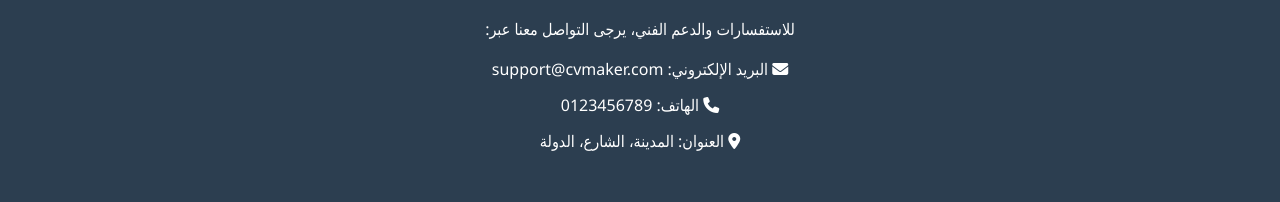
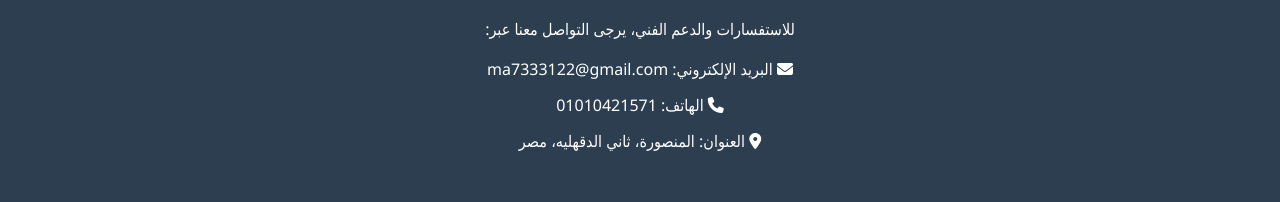
Before and after one commit to Ma7333122/Trends-site, a plain HTML site: page cv.html in a window 1280 px wide. Shown: the part 4906-5108 px from the top of the page. Drawn offline with nearby package versions, Linux system fonts and the light colour scheme.

Commit message:
Update cv.html

```diff
--- a/cv.html
+++ b/cv.html
@@ -1326,9 +1326,9 @@
                 "preview-add-title": "معلومات إضافية",
                 "contact-title": "اتصل بنا",
                 "contact-desc": "للاستفسارات والدعم الفني، يرجى التواصل معنا عبر:",
-                "contact-email": "البريد الإلكتروني: support@cvmaker.com",
-                "contact-phone": "الهاتف: 0123456789",
-                "contact-address": "العنوان: المدينة، الشارع، الدولة",
+                "contact-email": "البريد الإلكتروني: ma7333122@gmail.com",
+                "contact-phone": "الهاتف: 01010421571",
+                "contact-address": "العنوان: المنصورة، ثاني الدقهليه، مصر",
                 "footer-text": "© 2024 جميع الحقوق محفوظة - منشئ السيرة الذاتية",
                 "success-alert": "تم تحديث السيرة الذاتية بنجاح!",
                 "upload-alert": "تم رفع الملف بنجاح! جاري تحليل المحتوى...",
```
